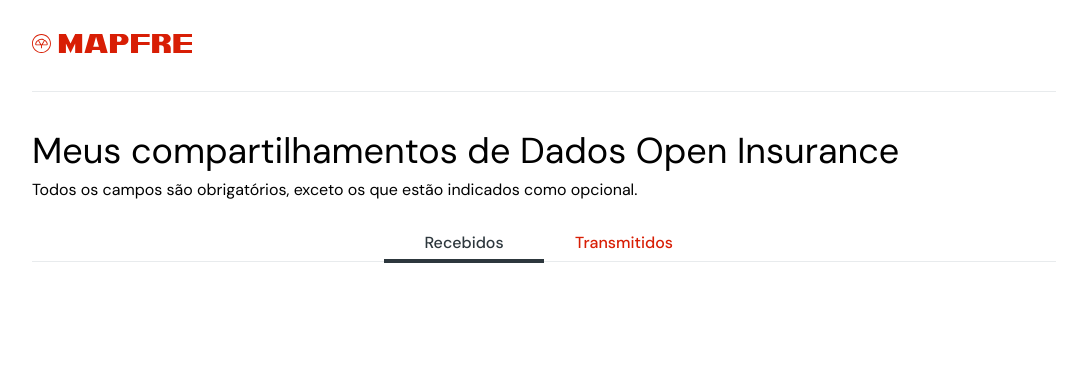
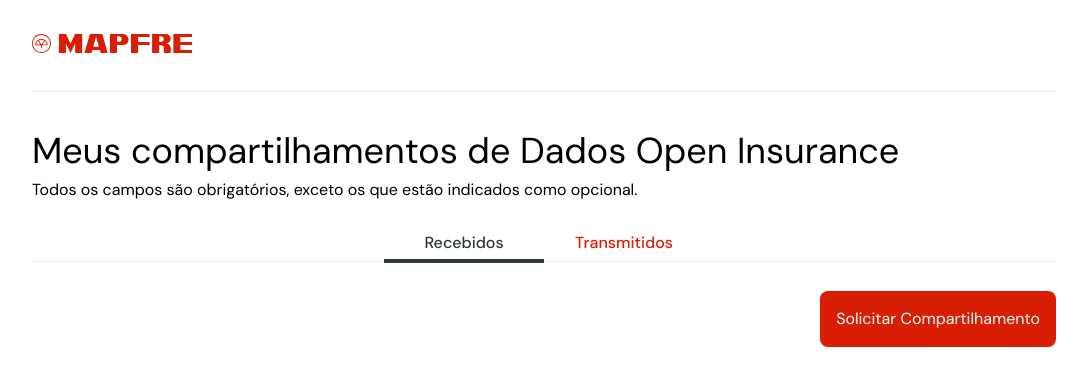
Before and after one commit to carooltelles/opin-frontend, a Next.js app: page /my-shared in a window 1280 px wide. Shown: the top 386 px of the page, without its empty margins (96-1183 px from the left). Built offline with nearby package versions, Linux system fonts and the light colour scheme.

Commit message:
feat: add button component

```diff
--- a/src/app/my-shared/page.tsx
+++ b/src/app/my-shared/page.tsx
@@ -5,6 +5,7 @@
 import { TitlePage } from "@/components/TitlePage"
 
 import { Container } from "./styles"
+import { Button } from "@/components/Button"
 
 export default function MySharedPage() {
     return (
@@ -19,6 +20,9 @@
                 <Tab active>Recebidos</Tab>
                 <Tab>Transmitidos</Tab>
             </Tabs>
+            <div className="flex justify-end">
+                <Button text={"Solicitar Compartilhamento"} variant="solid" action={() => { }} />
+            </div>
         </Container>
     )
 }
--- /dev/null
+++ b/src/components/Button/index.tsx
@@ -0,0 +1,18 @@
+interface ButtonProps {
+    variant: "outline" | "solid";
+    text: string;
+    action?: () => void;
+}
+
+export function Button({ variant, text, action = () => { } }: ButtonProps) {
+    return (
+        <button
+            onClick={action}
+            className={`${variant === "solid" ?
+                "bg-primary text-white hover:bg-primary-hover" :
+                "bg-white text-primary border-primary hover:bg-primary hover:text-white"
+                } p-4 rounded-lg gap-1`}>
+            {text}
+        </button>
+    )
+}
--- a/tailwind.config.js
+++ b/tailwind.config.js
@@ -7,9 +7,15 @@
     ],
     theme: {
         extend: {
+            colors:{
+                "primary": "#D81E05",
+                "primary-hover":"#b21b07"
+            },
             backgroundImage: {
                 "gradient-radial": "radial-gradient(var(--tw-gradient-stops))",
                 "gradient-conic": "conic-gradient(from 180deg at 50% 50%, var(--tw-gradient-stops))",
+                "primary": "#D81E05",
+                "primary-hover":"#b21b07"
             },
         },
     },
```
